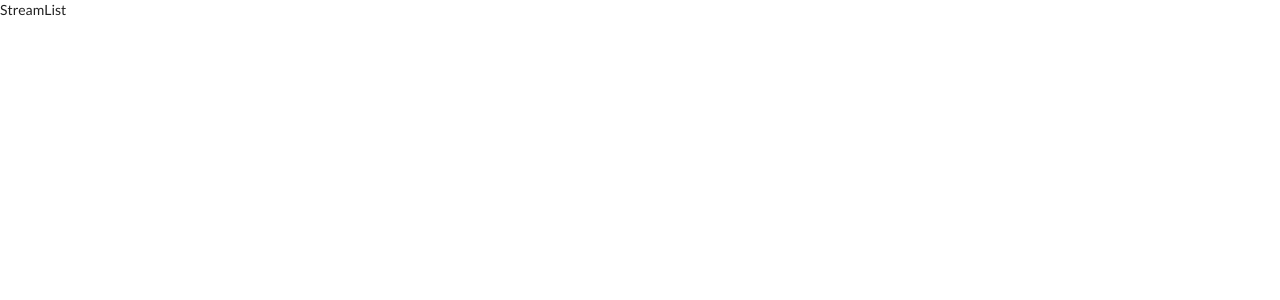
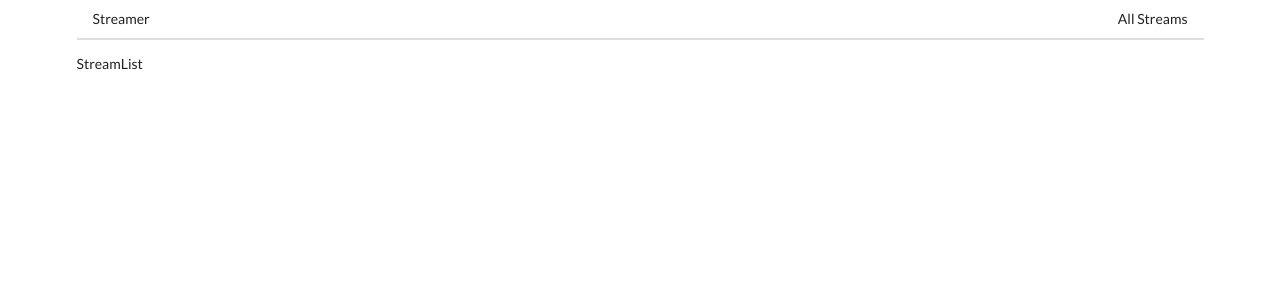
Before and after one commit to itsmoirob/react-streams-client, a React (Create React App) app: page / in a window 1280 px wide. Shown: the top 300 px of the page. Built offline with nearby package versions, Linux system fonts and the light colour scheme.

Commit message:
Add a header

```diff
--- a/src/components/App.js
+++ b/src/components/App.js
@@ -6,12 +6,14 @@
 import StreamCreate from './streams/StreamCreate';
 import StreamDelete from './streams/StreamDelete';
 import StreamEdit from './streams/StreamEdit';
+import Header from './Header';
 
 const App = () => {
   return (
-    <div>
+    <div className="ui container">
       <BrowserRouter>
         <div>
+          <Header />
           <Route path="/" exact component={StreamList} />
           <Route path="/streams/show" component={StreamShow} />
           <Route path="/streams/new" component={StreamCreate} />
--- /dev/null
+++ b/src/components/Header.js
@@ -0,0 +1,18 @@
+import React from 'react';
+import { Link } from 'react-router-dom';
+
+const Header = () => {
+  return (
+    <div className="ui secondary pointing menu">
+      <Link to="/" className="item">Streamer</Link>
+
+      <div className="right menu">
+        <Link to="/" className="item">All Streams</Link>
+        {/* <Link to="/" className="item">Streamer</Link>
+        <Link to="/" className="item">Streamer</Link> */}
+      </div>
+    </div>
+  )
+}
+
+export default Header;
```
